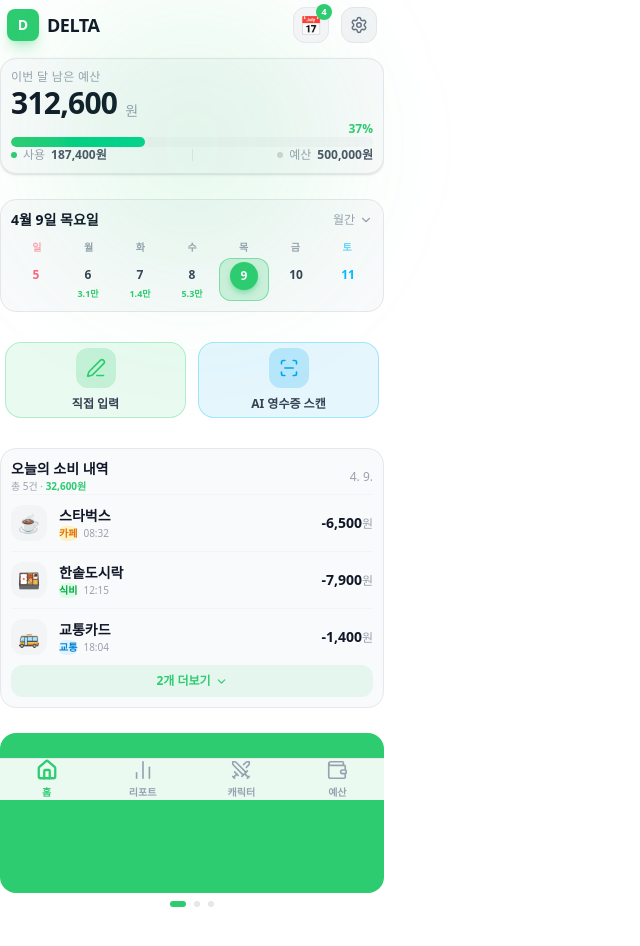
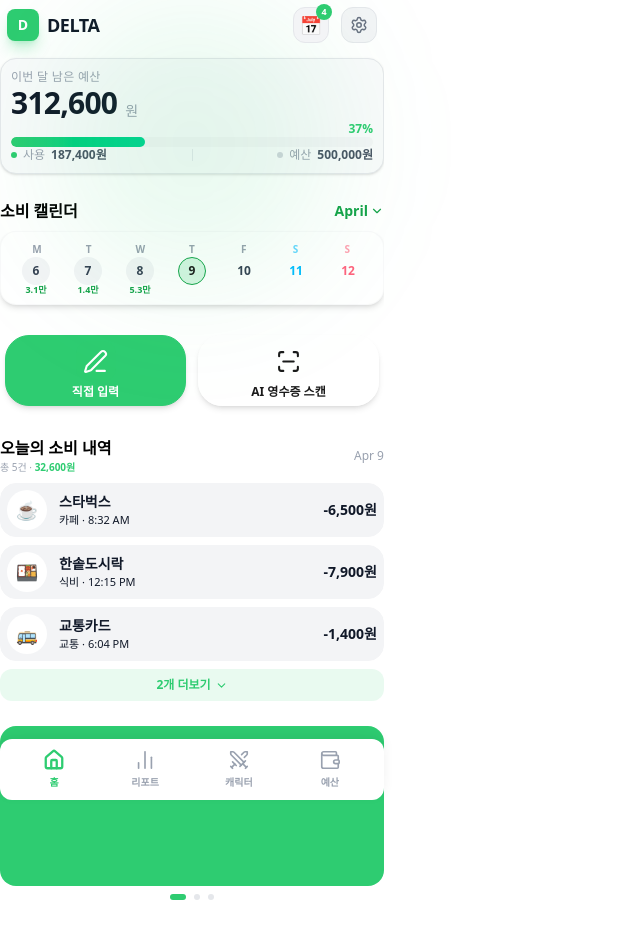
Before and after one commit to hwangsahyun/FE, a React (Vite) app in the folder DELTA/: page / in a window 1280 px wide. Shown: the top 946 px of the page, without its empty margins (0-640 px from the left). Built offline with nearby package versions, Linux system fonts and the light colour scheme.

Commit message:
feat: Home Detail Revision

```diff
--- a/DELTA/src/components/BottomNav.jsx
+++ b/DELTA/src/components/BottomNav.jsx
@@ -9,8 +9,8 @@ const NAV_ITEMS = [
 
 export default function BottomNav() {
   return (
-    <nav className="sticky bottom-0 left-0 right-0 z-40 bg-white/90 backdrop-blur-md border-t border-gray-200">
-      <div className="flex items-center justify-around px-2 pt-2 pb-[max(1.5rem,env(safe-area-inset-bottom))]">
+    <nav className="sticky bottom-0 left-0 right-0 z-40 px-4 pb-4">
+      <div className="flex items-center justify-around px-2 pt-2 pb-2 bg-white/100 backdrop-md rounded-xl shadow-[0_-4px_12px_rgba(0,0,0,0.06)]" style={{padding: 10}}>
         {NAV_ITEMS.map(({ icon: Icon, label, active }) => (
           <button
             key={label}
--- a/DELTA/src/components/CalendarView.jsx
+++ b/DELTA/src/components/CalendarView.jsx
@@ -2,9 +2,11 @@ import { useState } from 'react';
 import { ChevronDown, ChevronLeft, ChevronRight } from 'lucide-react';
 import { mockCalendarData } from '../data/mockData';
 
-const DAY_LABELS = ['일', '월', '화', '수', '목', '금', '토'];
+const MONTHS = ['January', 'February', 'March', 'April', 'May', 'June', 'July', 'August', 'September', 'October', 'November', 'December'];
+const DAY_LABELS = ['M', 'T', 'W', 'T', 'F', 'S', 'S'];
+const DARK_GREEN = '#16a34a';
 
-function formatManwon(amount) {
+function formatAmount(amount) {
   if (amount === 0) return '';
   const man = amount / 10000;
   return man >= 1
@@ -12,13 +14,14 @@ function formatManwon(amount) {
     : `${(amount / 1000).toFixed(1)}천`;
 }
 
+// 월요일 시작 기준 해당 주의 날짜 배열
 function getWeekDates(baseDate) {
-  const day = baseDate.getDay(); // 0=일
-  const sunday = new Date(baseDate);
-  sunday.setDate(baseDate.getDate() - day);
+  const day = baseDate.getDay();
+  const monday = new Date(baseDate);
+  monday.setDate(baseDate.getDate() - ((day + 6) % 7));
   return Array.from({ length: 7 }, (_, i) => {
-    const d = new Date(sunday);
-    d.setDate(sunday.getDate() + i);
+    const d = new Date(monday);
+    d.setDate(monday.getDate() + i);
     return d;
   });
 }
@@ -33,14 +36,13 @@ export default function CalendarView() {
   const [currentMonth, setCurrentMonth] = useState(
     new Date(today.getFullYear(), today.getMonth(), 1)
   );
-  const [selectedDate, setSelectedDate] = useState(today);
 
   const weekDates = getWeekDates(today);
 
-  // 월간 달력용 날짜 배열
+  // 월간 달력 날짜 배열 (월요일 시작)
   const firstDay = new Date(currentMonth.getFullYear(), currentMonth.getMonth(), 1);
   const lastDay = new Date(currentMonth.getFullYear(), currentMonth.getMonth() + 1, 0);
-  const startOffset = firstDay.getDay();
+  const startOffset = (firstDay.getDay() + 6) % 7;
   const totalCells = Math.ceil((startOffset + lastDay.getDate()) / 7) * 7;
   const monthDates = Array.from({ length: totalCells }, (_, i) => {
     const d = new Date(firstDay);
@@ -48,45 +50,42 @@ export default function CalendarView() {
     return d;
   });
 
-  const monthLabel = currentMonth.toLocaleDateString('ko-KR', {
-    year: 'numeric',
-    month: 'long',
-  });
-
   const renderCell = (date, isMonthView = false) => {
     const key = toKey(date);
     const amount = mockCalendarData[key] ?? 0;
-    const isToday = toKey(date) === toKey(today);
-    const isSelected = toKey(date) === toKey(selectedDate);
+    const isToday = key === toKey(today);
     const isCurrentMonth = date.getMonth() === currentMonth.getMonth();
-    const isSun = date.getDay() === 0;
-    const isSat = date.getDay() === 6;
+    // M T W T F S S 순서: Mon=0 ... Sat=5, Sun=6
+    const dayIdx = (date.getDay() + 6) % 7;
+    const isSat = dayIdx === 5;
+    const isSun = dayIdx === 6;
+
+    const textColor = isToday
+      ? `text-[${DARK_GREEN}]`
+      : isSun
+      ? 'text-rose-400'
+      : isSat
+      ? 'text-sky-400'
+      : 'text-gray-700';
+
+    const circleBg = isToday
+      ? 'bg-[#2ECC71]/20 border border-[#16a34a]'
+      : amount > 0
+      ? 'bg-gray-100'
+      : '';
 
     return (
       <button
         key={key}
-        onClick={() => setSelectedDate(date)}
-        style={{ padding: '3px' }}
-        className={`
-          flex flex-col items-center justify-start rounded-xl transition-all
-          ${isSelected ? 'bg-[#2ECC71]/20 border border-[#2ECC71]/50' : 'hover:bg-gray-50'}
-          ${isMonthView && !isCurrentMonth ? 'opacity-20' : ''}
-        `}
+        onClick={() => {}}
+        className={`flex flex-col items-center justify-start py-1 rounded-xl transition-all ${isMonthView && !isCurrentMonth ? 'opacity-20' : ''}`}
       >
-        <span
-          className={`
-            w-7 h-7 flex items-center justify-center rounded-full text-xs font-bold mb-0.5
-            ${isToday ? 'bg-[#2ECC71] text-white shadow-md shadow-[#2ECC71]/40' : ''}
-            ${!isToday && isSun ? 'text-rose-400' : ''}
-            ${!isToday && isSat ? 'text-sky-400' : ''}
-            ${!isToday && !isSun && !isSat ? 'text-gray-700' : ''}
-          `}
-        >
+        <span className={`w-7 h-7 flex items-center justify-center rounded-full text-xs font-bold mb-0.5 ${circleBg} ${textColor}`}>
           {date.getDate()}
         </span>
         {amount > 0 && (
-          <span className="text-[9px] font-semibold text-[#2ECC71] leading-none">
-            {formatManwon(amount)}
+          <span className="text-[9px] font-bold leading-none" style={{ color: DARK_GREEN }}>
+            {formatAmount(amount)}
           </span>
         )}
       </button>
@@ -94,78 +93,64 @@ export default function CalendarView() {
   };
 
   return (
-    <div className="mx-4 rounded-2xl bg-gray-50 border border-gray-200 overflow-hidden" style={{ padding: '10px' }}>
-      {/* 헤더 */}
-      <div className="flex items-center justify-between px-5 pt-5 pb-2">
-        {expanded ? (
+    <div className="mx-4 flex flex-col gap-2">
+      {/* 헤더 — 카드 바깥 */}
+      <div className="flex items-center justify-between px-1">
+        <h3 className="text-base font-bold text-[#000000]">소비 캘린더</h3>
         <div className="flex items-center gap-2">
+          {expanded && (
             <button
-              onClick={() =>
-                setCurrentMonth(
-                  new Date(currentMonth.getFullYear(), currentMonth.getMonth() - 1, 1)
-                )
-              }
-              className="w-7 h-7 flex items-center justify-center rounded-lg bg-gray-100"
+              onClick={() => setCurrentMonth(new Date(currentMonth.getFullYear(), currentMonth.getMonth() - 1, 1))}
+              className="w-6 h-6 flex items-center justify-center rounded-lg bg-gray-100"
             >
-              <ChevronLeft size={14} className="text-gray-400" />
+              <ChevronLeft size={13} className="text-gray-400" />
             </button>
-            <span className="text-sm font-bold text-gray-900">{monthLabel}</span>
-            <button
-              onClick={() =>
-                setCurrentMonth(
-                  new Date(currentMonth.getFullYear(), currentMonth.getMonth() + 1, 1)
-                )
-              }
-              className="w-7 h-7 flex items-center justify-center rounded-lg bg-gray-100"
-            >
-              <ChevronRight size={14} className="text-gray-400" />
-            </button>
-          </div>
-        ) : (
-          <span className="text-sm font-bold text-gray-900">
-            {today.toLocaleDateString('ko-KR', { month: 'long', day: 'numeric', weekday: 'long' })}
-          </span>
           )}
-
           <button
             onClick={() => setExpanded(!expanded)}
-          className="flex items-center gap-1 text-xs text-gray-400 hover:text-gray-600 transition-colors"
+            className="flex items-center gap-0.5 text-sm font-bold"
+            style={{ color: DARK_GREEN }}
           >
-          <span>{expanded ? '주간' : '월간'}</span>
+            {MONTHS[expanded ? currentMonth.getMonth() : today.getMonth()]}
             <ChevronDown
               size={14}
               className={`transition-transform duration-300 ${expanded ? 'rotate-180' : ''}`}
+              style={{ color: DARK_GREEN }}
             />
           </button>
+          {expanded && (
+            <button
+              onClick={() => setCurrentMonth(new Date(currentMonth.getFullYear(), currentMonth.getMonth() + 1, 1))}
+              className="w-6 h-6 flex items-center justify-center rounded-lg bg-gray-100"
+            >
+              <ChevronRight size={13} className="text-gray-400" />
+            </button>
+          )}
+        </div>
       </div>
 
+      {/* 캘린더 카드 */}
+      <div className="rounded-2xl bg-white border border-gray-100/50 shadow-md overflow-hidden px-3 pt-3 pb-4" style={{padding : 10}}>
         {/* 요일 헤더 */}
-      <div className="grid grid-cols-7 px-3 mb-1" style={{ marginTop: '10px', marginBottom: '3px' }}>
+        <div className="grid grid-cols-7 mb-1">
           {DAY_LABELS.map((d, i) => (
             <span
-            key={d}
-            className={`text-center text-[10px] font-bold mb-1
-              ${i === 0 ? 'text-rose-400/60' : i === 6 ? 'text-sky-400/60' : 'text-gray-400'}
-            `}
+              key={i}
+              className={`text-center text-[10px] font-bold mb-1 ${
+                i === 5 ? 'text-sky-400/60' : i === 6 ? 'text-rose-400/60' : 'text-gray-400'
+              }`}
             >
               {d}
             </span>
           ))}
         </div>
 
-      {/* 캘린더 본문 */}
-      <div className="px-3 pb-4">
-        {expanded ? (
-          // 월간 뷰
+        {/* 날짜 그리드 */}
         <div className="grid grid-cols-7 gap-0.5">
-            {monthDates.map((date) => renderCell(date, true))}
+          {expanded
+            ? monthDates.map((date) => renderCell(date, true))
+            : weekDates.map((date) => renderCell(date))}
         </div>
-        ) : (
-          // 주간 뷰
-          <div className="grid grid-cols-7 gap-0.5">
-            {weekDates.map((date) => renderCell(date))}
-          </div>
-        )}
       </div>
     </div>
   );
--- a/DELTA/src/components/QuickActions.jsx
+++ b/DELTA/src/components/QuickActions.jsx
@@ -4,20 +4,20 @@ export default function QuickActions() {
   return (
     <div className="mx-4 grid grid-cols-2 gap-3" style={{ padding: '5px' }}>
       {/* 직접 입력 */}
-      <button className="flex flex-col items-center justify-center gap-2 rounded-2xl bg-[#2ECC71]/10 border border-[#2ECC71]/30 active:scale-95 transition-transform" style={{ paddingTop: '5px', paddingBottom: '5px' }}>
+      <button className="flex flex-col items-center justify-center gap-2 rounded-3xl bg-[#2ECC71]/100 border border-[#2ECC71]/100 shadow-md active:scale-95 transition-transform" style={{ paddingTop: '5px', paddingBottom: '5px' }}>
         <div className="w-10 h-10 rounded-xl bg-[#2ECC71]/20 flex items-center justify-center">
-          <PenLine size={20} className="text-[#2ECC71]" />
+          <PenLine size={25} className="text-[#FFFFFF]" />
         </div>
-        <span className="text-xs font-bold text-gray-700">직접 입력</span>
+        <span className="text-xs font-bold text-[#FFFFFF]/100" style={{ marginTop: '-5px' }}>직접 입력</span>
       </button>
 
 
       {/* AI 영수증 스캔 */}
-      <button className="flex flex-col items-center justify-center gap-2 rounded-2xl bg-sky-500/10 border border-sky-400/30 active:scale-95 transition-transform" style={{ paddingTop: '5px', paddingBottom: '5px' }}>
-        <div className="w-10 h-10 rounded-xl bg-sky-500/20 flex items-center justify-center">
-          <ScanLine size={20} className="text-sky-500" />
+      <button className="flex flex-col items-center justify-center gap-2 rounded-3xl bg-[#FFFFFF]-100 border border-[#FFFFFF]/100 shadow-md active:scale-95 transition-transform" style={{ paddingTop: '5px', paddingBottom: '5px' }}>
+        <div className="w-10 h-10 rounded-xl flex items-center justify-center">
+          <ScanLine size={25} className="text-gray/100" />
         </div>
-        <span className="text-xs font-bold text-gray-700">AI 영수증 스캔</span>
+        <span className="text-xs font-bold text-gray/100" style={{ marginTop: '-5px' }}>AI 영수증 스캔</span>
       </button>
     </div>
   );
--- a/DELTA/src/components/TodayExpenses.jsx
+++ b/DELTA/src/components/TodayExpenses.jsx
@@ -2,39 +2,39 @@ import { useState } from 'react';
 import { ChevronDown, ChevronUp } from 'lucide-react';
 import { mockTodayExpenses } from '../data/mockData';
 
-const CATEGORY_COLORS = {
-  카페: 'bg-amber-100 text-amber-600',
-  식비: 'bg-green-100 text-green-600',
-  교통: 'bg-sky-100 text-sky-600',
-  편의점: 'bg-orange-100 text-orange-600',
-  문화: 'bg-pink-100 text-pink-600',
-};
 
-function ExpenseRow({ item }) {
+const MONTHS = ['Jan', 'Feb', 'Mar', 'Apr', 'May', 'Jun', 'Jul', 'Aug', 'Sep', 'Oct', 'Nov', 'Dec'];
+
+function formatDate(date) {
+  return `${MONTHS[date.getMonth()]} ${date.getDate()}`;
+}
+
+function formatTime(time) {
+  const [h, m] = time.split(':').map(Number);
+  const period = h < 12 ? 'AM' : 'PM';
+  const hour = h % 12 || 12;
+  return `${hour}:${String(m).padStart(2, '0')} ${period}`;
+}
+
+function ExpenseCard({ item }) {
   return (
-    <div className="flex items-center gap-3" style={{ paddingTop: '10px', paddingBottom: '10px' }}>
+    <div className="flex items-center gap-3 rounded-2xl bg-gray-100 border border-gray-100" style={{padding: 6}}>
       {/* 아이콘 */}
-      <div className="w-9 h-9 rounded-xl bg-gray-100 flex items-center justify-center text-lg flex-shrink-0">
+      <div className="w-10 h-10 rounded-3xl bg-white flex items-center justify-center text-lg flex-shrink-0">
         {item.icon}
       </div>
 
-      {/* 소비처 + 카테고리 */}
+      {/* 소비처 + 카테고리 + 시간 */}
       <div className="flex-1 min-w-0">
         <p className="text-sm font-semibold text-gray-900 truncate">{item.place}</p>
-        <div className="flex items-center gap-1.5 mt-0.5">
-          <span
-            className={`text-[10px] font-bold px-1.5 py-0.5 rounded-md ${CATEGORY_COLORS[item.category] ?? 'bg-gray-100 text-gray-500'}`}
-          >
-            {item.category}
-          </span>
-          <span className="text-[10px] text-gray-400">{item.time}</span>
-        </div>
+        <p className="text-[11px] text-gray-900 mt-0.5">
+          {item.category} · {formatTime(item.time)}
+        </p>
       </div>
 
       {/* 금액 */}
       <span className="text-sm font-black text-gray-900 flex-shrink-0">
-        -{item.amount.toLocaleString('ko-KR')}
-        <span className="text-xs font-normal text-gray-400 ml-0.5">원</span>
+        -{item.amount.toLocaleString('ko-KR')}원
       </span>
     </div>
   );
@@ -50,11 +50,11 @@ export default function TodayExpenses() {
   const totalToday = items.reduce((sum, i) => sum + i.amount, 0);
 
   return (
-    <div className="mx-4 rounded-2xl bg-gray-50 border border-gray-200" style={{ padding: '10px' }}>
-      {/* 헤더 */}
-      <div className="flex items-center justify-between mb-2">
+    <div className="mx-4 flex flex-col gap-2">
+      {/* 헤더 — 카드 바깥 */}
+      <div className="flex items-center justify-between px-1">
         <div>
-          <h3 className="text-sm font-bold text-gray-900">오늘의 소비 내역</h3>
+          <h3 className="text-base font-bold text-[#000000]">오늘의 소비 내역</h3>
           <p className="text-[10px] text-gray-400 mt-0.5">
             총 {items.length}건 ·{' '}
             <span className="text-[#2ECC71] font-semibold">
@@ -63,34 +63,26 @@ export default function TodayExpenses() {
           </p>
         </div>
         <span className="text-xs text-gray-400">
-          {new Date().toLocaleDateString('ko-KR', { month: 'numeric', day: 'numeric' })}
+          {formatDate(new Date())}
         </span>
       </div>
 
-      {/* 구분선 */}
-      <div className="h-px bg-gray-100 mb-1" />
-
-      {/* 소비 내역 목록 */}
-      <div className="divide-y divide-gray-100">
-        {visibleItems.map((item) => (
-          <ExpenseRow key={item.id} item={item} />
-        ))}
-      </div>
+      {/* 소비 내역 카드 목록 */}
+      {visibleItems.map((item) => (
+        <ExpenseCard key={item.id} item={item} />
+      ))}
 
       {/* 더보기 / 접기 버튼 */}
       {hasMore && (
         <button
           onClick={() => setShowAll(!showAll)}
-          className="w-full mt-2 flex items-center justify-center gap-1 text-xs text-[#2ECC71] font-semibold rounded-xl bg-[#2ECC71]/10 active:scale-95 transition-transform" style={{ paddingTop: '8px', paddingBottom: '8px' }}
+          className="w-full flex items-center justify-center gap-1 text-xs text-[#2ECC71] font-semibold rounded-xl bg-[#2ECC71]/10 active:scale-95 transition-transform"
+          style={{ paddingTop: '8px', paddingBottom: '8px' }}
         >
           {showAll ? (
-            <>
-              접기 <ChevronUp size={13} />
-            </>
+            <>접기 <ChevronUp size={13} /></>
           ) : (
-            <>
-              {items.length - PREVIEW_COUNT}개 더보기 <ChevronDown size={13} />
-            </>
+            <>{items.length - PREVIEW_COUNT}개 더보기 <ChevronDown size={13} /></>
           )}
         </button>
       )}
```
Lines whose indentation alone changed are shown as unchanged.
